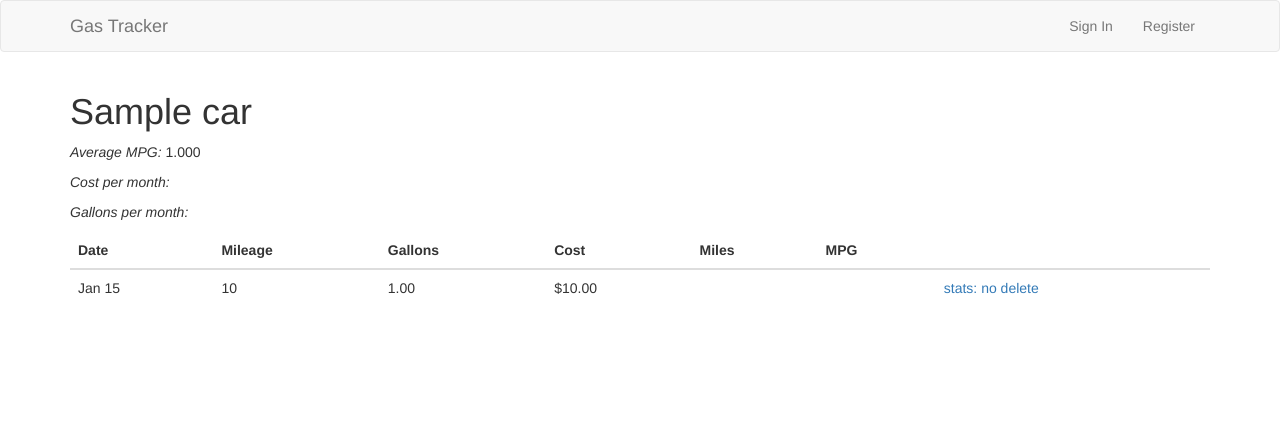
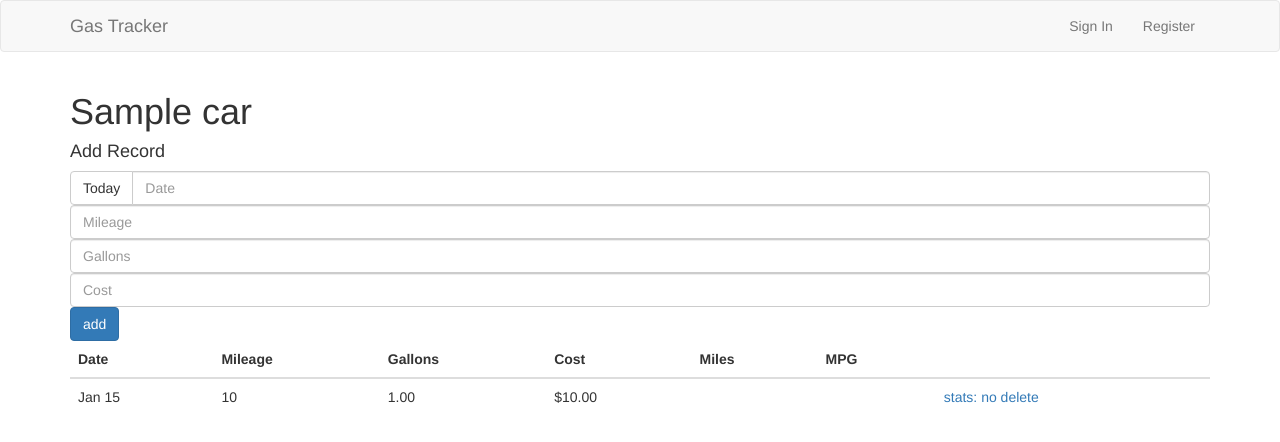
Before and after one commit to lwalen/car-manager, a Rails app: page /cars/1 in a window 1280 px wide. Shown: the top 442 px of the page. Run offline with Rails 7, Linux system fonts and the light colour scheme; tables that the repository leaves empty hold one stand-in row (values such as "Sample post"); style sheets or scripts are compiled from the project's sources; some libraries are stand-ins or nearby versions.

Commit message:
Working on add record

```diff
--- a/app/assets/javascripts/records.js
+++ b/app/assets/javascripts/records.js
@@ -8,4 +8,15 @@ $(document).ready(function() {
 			$(this).children('.actions').children().css('visibility', 'hidden');
 		}
 	});
+
+	$('#today').click(function() {
+		var d = new Date();
+		var year  = d.getFullYear();
+		var month = d.getMonth() + 1;
+		var date  = d.getDate();
+		var today = month.toString() + '.'
+			+ date.toString() + '.'
+			+ year.toString();
+		$('#record_date').val(today);
+	});
 });
--- a/app/views/cars/show.html.haml
+++ b/app/views/cars/show.html.haml
@@ -1,16 +1,17 @@
 %header
 	%h1= @car
-	.stats
-		%p
-			%em Average MPG:
-			= number_with_precision @car.mpg, precision: 3
-		%p
-			%em Cost per month:
-		%p
-			%em Gallons per month:
+	-#
+		.stats
+			%p
+				%em Average MPG:
+				= number_with_precision @car.mpg, precision: 3
+			%p
+				%em Cost per month:
+			%p
+				%em Gallons per month:
+= render 'records/new'
 #records
 	- if @records.empty?
 		%p no records yet!
 	- else
 		= render partial: 'records/list', locals: {records: @records}
-= render 'records/new'
--- a/app/views/records/_new.html.haml
+++ b/app/views/records/_new.html.haml
@@ -1,9 +1,12 @@
--#
-  = simple_form_for Record.new, html: {class: 'form-vertical', role: 'form'}, defaults: { input_html: {autocomplete: 'off'}} do |r|
-    = r.hidden_field :car_id, value: @car.id
+%h4 Add Record
+= form_for Record.new, html: {class: 'form-vertical'} do |f|
+  = f.hidden_field :car_id, value: @car.id
+  .input-group
+    .input-group-btn
+      .btn.btn-default#today Today
+    = f.text_field :date, class: 'form-control', placeholder: 'Date'
 
-    = r.input :date, autocomplete: 'off'
-    = r.input :mileage, as: :string, input_html: { pattern: '\d*' }
-    = r.input :gallons, autocomplete: 'off'
-    = r.input :cost, as: :string, input_html: { pattern: '\d*', 'data-a-sign' => '$' }
-    = r.button :submit, '+'
+  = f.text_field :mileage, class: 'form-control', placeholder: 'Mileage'
+  = f.text_field :gallons, class: 'form-control', placeholder: 'Gallons'
+  = f.text_field :cost, class: 'form-control', placeholder: 'Cost'
+  = f.submit 'add', class: 'btn btn-primary'
```
